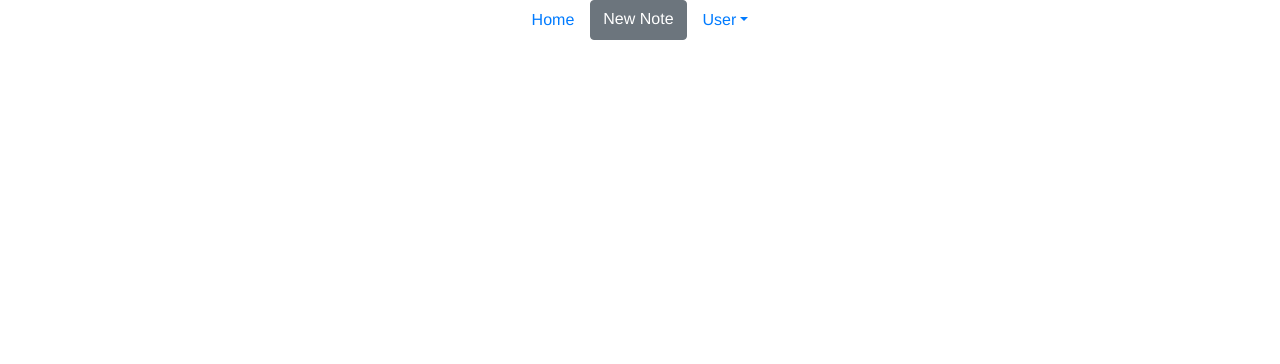
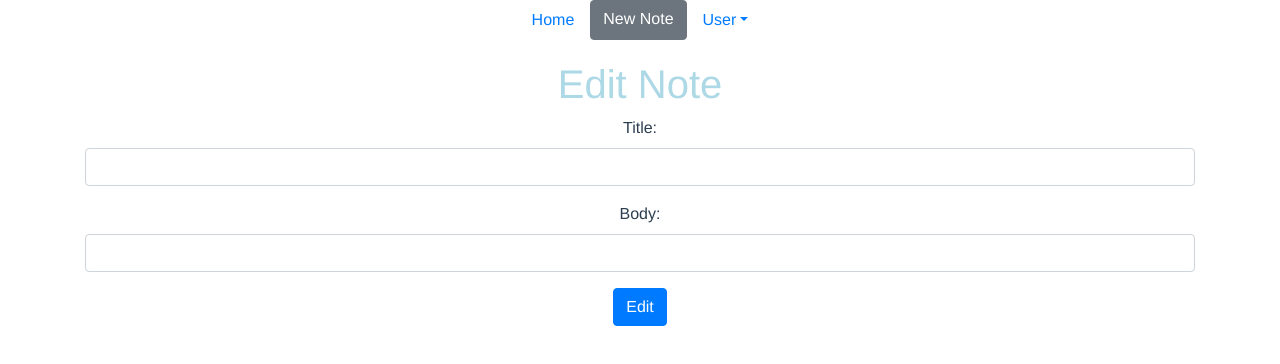
Before and after one commit to spno77/NoteApp, a Vue app in the folder frontend/: page /edit/1 in a window 1280 px wide. Shown: the top 364 px of the page. Built offline with nearby package versions, Linux system fonts and the light colour scheme; no server answers.

Commit message:
Added NoteEdit component

```diff
--- /dev/null
+++ b/frontend/src/components/NoteEdit.vue
@@ -0,0 +1,111 @@
+<template>
+    <div>
+        <div>
+             <h1 class="ti">   Edit Note </h1>
+         <b-container>
+          <b-form  v-if="show">
+      <b-form-group
+        id="input-group-1"
+        label="Title:"
+        label-for="input-1"
+      >
+        <b-form-input
+          id="input-1"
+          v-model="note.title"
+          required
+
+        ></b-form-input>
+      </b-form-group>
+
+      <b-form-group id="input-group-2" label="Body:" label-for="input-2">
+        <b-form-input
+          id="input-2"
+          v-model="note.body"
+          required
+        ></b-form-input>
+      </b-form-group>
+
+
+
+      <b-button  v-on:click="editNote" variant="primary"> Edit </b-button>
+    </b-form>
+
+     </b-container>
+      </div>
+    </div>
+</template>
+
+
+<script>
+ import axios from 'axios';
+ import { mapGetters } from 'vuex';
+
+ export default{
+
+   data() {
+      return {
+        id : this.$route.params.id,
+        note:{
+          title: '',
+          body: '',
+         },
+
+        show: true
+      }
+    },
+
+    mounted(){
+      axios
+        .get('http://127.0.0.1:8000/api/v1/notes/'+ this.id,
+           {headers: {'Authorization': 'JWT ' + this.loggedUser.token}} )
+
+        .then( response => {
+           this.note = response.data
+        })
+         .catch((err) => {
+           console.log(err.response.data);
+           });
+     },
+
+    computed:{
+      ...mapGetters([
+        'loggedUser'
+      ])
+     },
+
+    methods:{
+
+      editNote() {
+         axios
+         .put('http://127.0.0.1:8000/api/v1/notes/'+ this.id+'/',{
+             title: this.note.title,
+             body:  this.note.body,
+             user:  this.loggedUser.user.pk
+           },
+            {headers: {'Authorization': 'JWT ' + this.loggedUser.token}}
+           )
+         .catch((err) => {
+           console.log(err.response.data);
+           });
+
+         this.$router.push('/notes')
+        }
+
+    },
+
+}
+
+
+</script>
+
+<style scoped>
+
+ .ti{
+
+  color: lightblue;
+  text-align: center;
+
+}
+
+
+</style>
--- a/frontend/src/components/NoteList.vue
+++ b/frontend/src/components/NoteList.vue
@@ -16,8 +16,8 @@
            >
             <b-card-text>
               {{ note.body}}<br>
-              <i>{{ note.date_created }}</i>
-
+              <i>{{ note.date_created }}</i> <br>
+             <router-link :to="{name: 'edit', params: { id: note.id }}" class="btn btn-primary">Edit </router-link>
 
             </b-card-text>
 
--- a/frontend/src/main.js
+++ b/frontend/src/main.js
@@ -11,10 +11,11 @@ import axios from 'axios'
 import VueRouter from 'vue-router'
 
 import RegisterUser from './components/RegisterUser.vue'
-import LoginUser from './components/LoginUser.vue'
-import Navbar from './components/Navbar.vue'
-import NoteList from './components/NoteList.vue'
-import NoteCreate from './components/NoteCreate.vue'
+import LoginUser    from './components/LoginUser.vue'
+import Navbar       from './components/Navbar.vue'
+import NoteList     from './components/NoteList.vue'
+import NoteCreate   from './components/NoteCreate.vue'
+import NoteEdit     from './components/NoteEdit.vue'
 
 import Vuex from 'vuex'
 import store from './store/index.js'
@@ -59,6 +60,12 @@ const routes = [
 		component: NoteCreate,
 		props: true
 	},
+	{
+		path: '/edit/:id',
+		name: 'edit',
+		component: NoteEdit,
+		props: true
+	},
 
 ]
 
```
Also changed, not shown: 1 other file (tests, documents, lock files or other folders).
